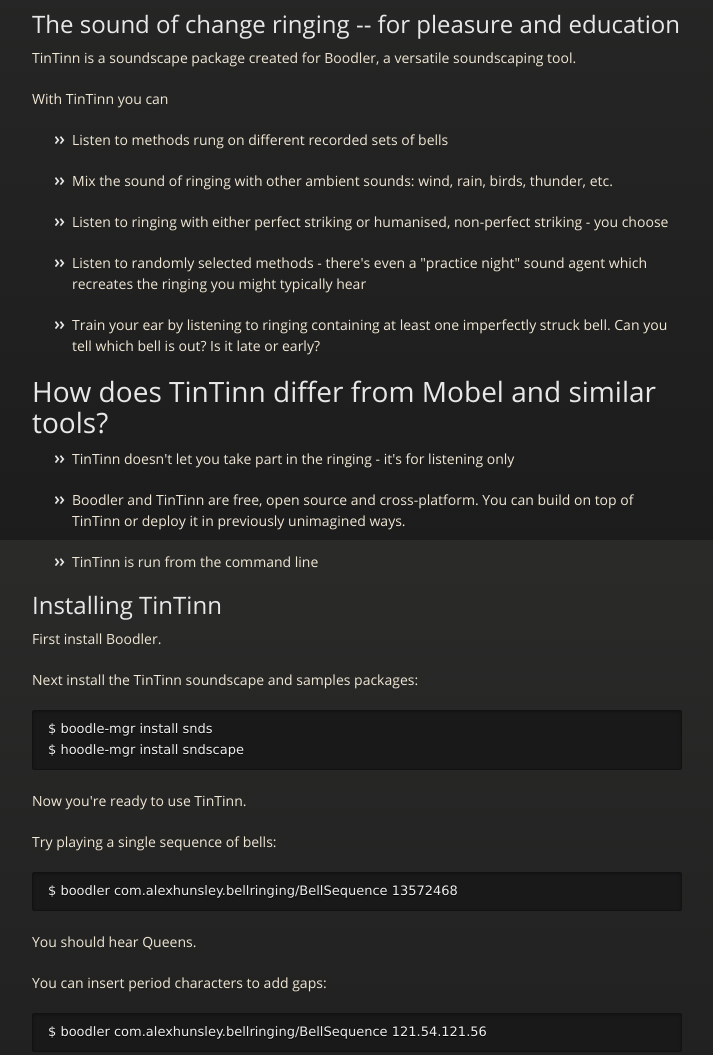
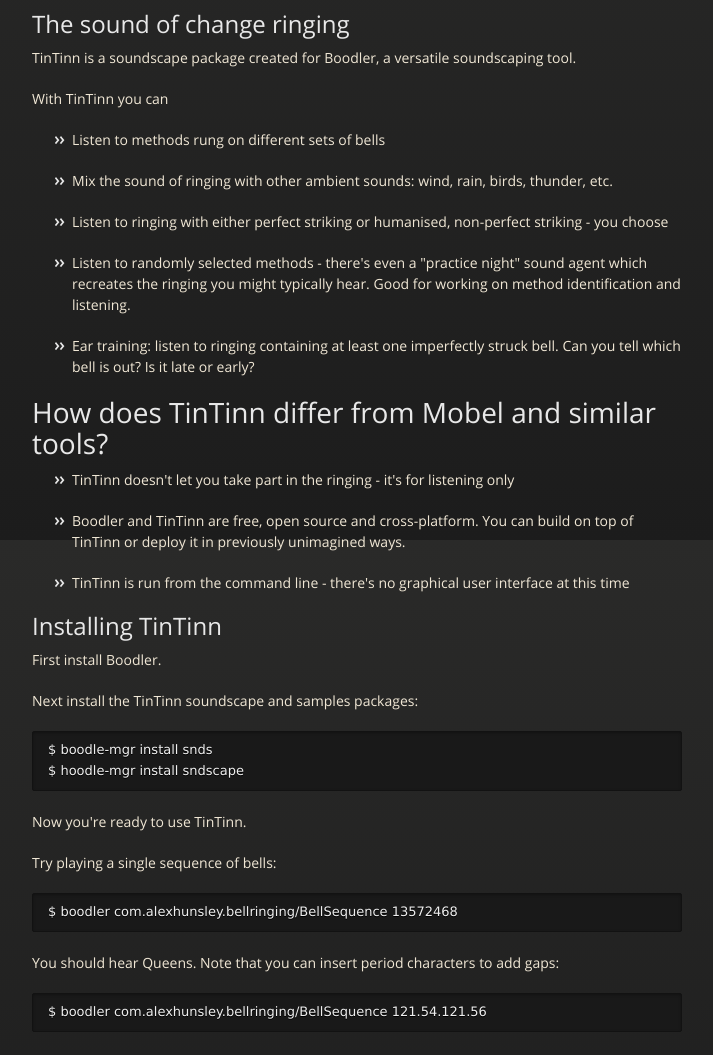
Before and after one commit to alexhunsley/TinTinn, a plain HTML site: page index.html in a window 1280 px wide. Shown: the part 260-1315 px from the top of the page, without its empty margins (283-996 px from the left). Drawn offline with nearby package versions, Linux system fonts and the light colour scheme.

Commit message:
Create gh-pages branch via GitHub

```diff
--- a/index.html
+++ b/index.html
@@ -39,25 +39,25 @@
         </div>
 
         <h2>
-<a name="the-sound-of-change-ringing----for-pleasure-and-education" class="anchor" href="#the-sound-of-change-ringing----for-pleasure-and-education"><span class="octicon octicon-link"></span></a>The sound of change ringing -- for pleasure and education</h2>
+<a name="the-sound-of-change-ringing" class="anchor" href="#the-sound-of-change-ringing"><span class="octicon octicon-link"></span></a>The sound of change ringing</h2>
 
 <p>TinTinn is a soundscape package created for Boodler, a versatile soundscaping tool.</p>
 
 <p>With TinTinn you can</p>
 
 <ul>
-<li><p>Listen to methods rung on different recorded sets of bells</p></li>
+<li><p>Listen to methods rung on different sets of bells</p></li>
 <li><p>Mix the sound of ringing with other ambient sounds: wind, rain, birds, thunder, etc.</p></li>
 <li><p>Listen to ringing with either perfect striking or humanised, non-perfect striking - you choose</p></li>
-<li><p>Listen to randomly selected methods - there's even a "practice night" sound agent which recreates the ringing you might typically hear</p></li>
-<li><p>Train your ear by listening to ringing containing at least one imperfectly struck bell. Can you tell which bell is out? Is it late or early?</p></li>
+<li><p>Listen to randomly selected methods - there's even a "practice night" sound agent which recreates the ringing you might typically hear. Good for working on method identification and listening.</p></li>
+<li><p>Ear training: listen to ringing containing at least one imperfectly struck bell. Can you tell which bell is out? Is it late or early?</p></li>
 </ul><h1>
 <a name="how-does-tintinn-differ-from-mobel-and-similar-tools" class="anchor" href="#how-does-tintinn-differ-from-mobel-and-similar-tools"><span class="octicon octicon-link"></span></a>How does TinTinn differ from Mobel and similar tools?</h1>
 
 <ul>
 <li><p>TinTinn doesn't let you take part in the ringing - it's for listening only</p></li>
 <li><p>Boodler and TinTinn are free, open source and cross-platform. You can build on top of TinTinn or deploy it in previously unimagined ways.</p></li>
-<li><p>TinTinn is run from the command line</p></li>
+<li><p>TinTinn is run from the command line - there's no graphical user interface at this time</p></li>
 </ul><h2>
 <a name="installing-tintinn" class="anchor" href="#installing-tintinn"><span class="octicon octicon-link"></span></a>Installing TinTinn</h2>
 
@@ -76,9 +76,7 @@ $ hoodle-mgr install sndscape
 <pre><code>$ boodler com.alexhunsley.bellringing/BellSequence 13572468
 </code></pre>
 
-<p>You should hear Queens.</p>
-
-<p>You can insert period characters to add gaps:</p>
+<p>You should hear Queens. Note that you can insert period characters to add gaps:</p>
 
 <pre><code>$ boodler com.alexhunsley.bellringing/BellSequence 121.54.121.56
 </code></pre>
```
Also changed, not shown: params.json (+1 -1 lines).
